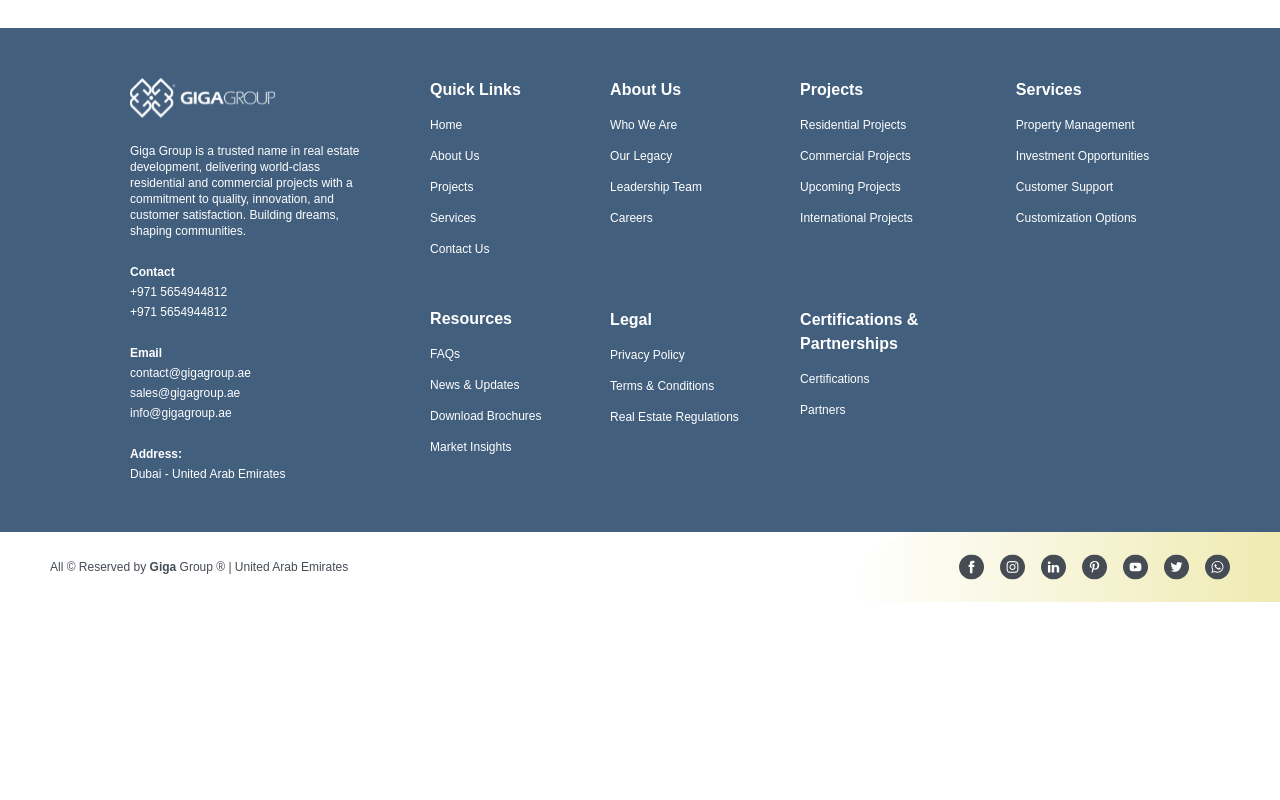
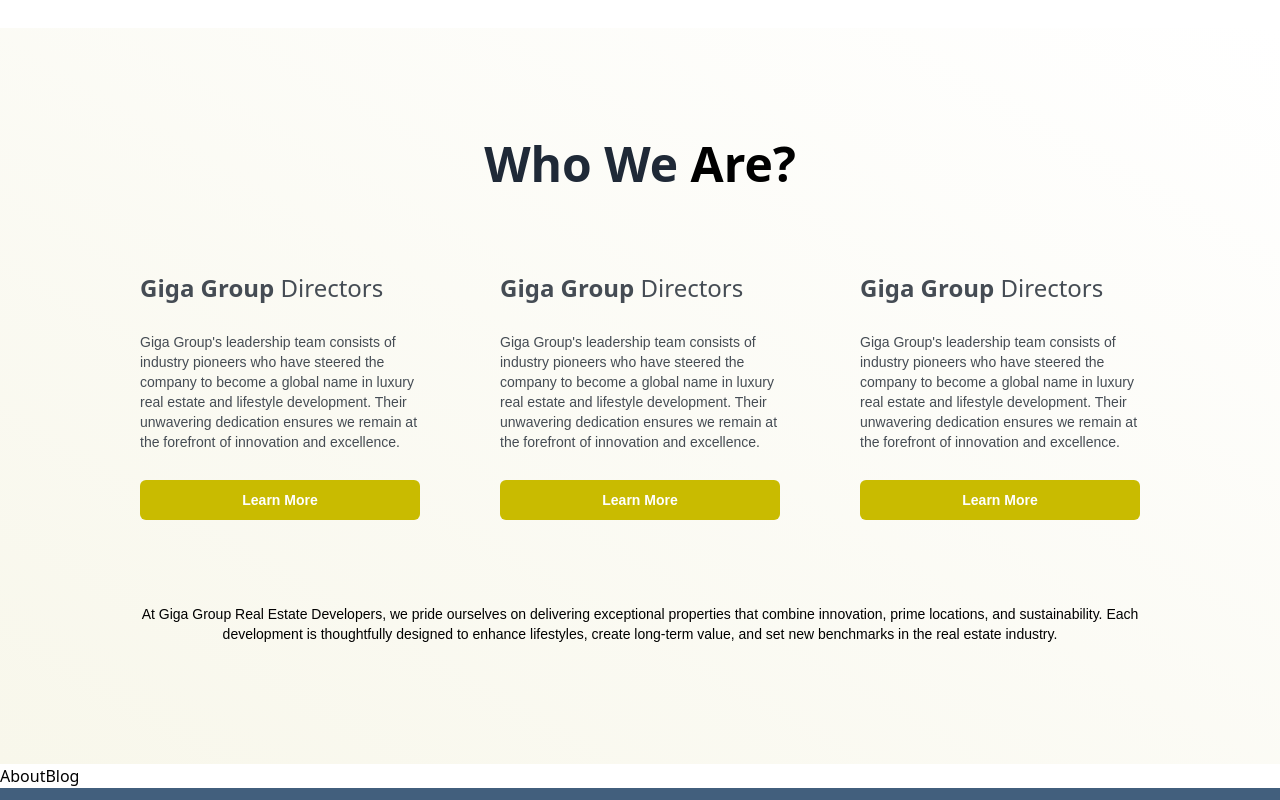
Before and after one commit to GigaGroupAE/Giga_Group_Website, a Next.js app: page /about in a window 1280 px wide. Shown: the part 1400-2200 px from the top of the page. Before the commit the page ends 2002 px from the top, so only its background shows below. Built offline with nearby package versions, Linux system fonts and the light colour scheme.

Commit message:
Compete who we are section

```diff
--- a/app/about/page.jsx
+++ b/app/about/page.jsx
@@ -1,12 +1,16 @@
 import React from "react";
 import HeroAbout from "../components/AboutComponents/HeroAbout";
 import GroupAbout from "../components/AboutComponents/GroupAbout";
+import WhoWeAre from "../components/AboutComponents/WhoWeAre";
+import AboutBlog from "../components/AboutComponents/AboutBlog";
 
 const page = () => {
   return (
     <section>
       <HeroAbout />
       <GroupAbout />
+      <WhoWeAre />
+      <AboutBlog />
     </section>
   );
 };
--- /dev/null
+++ b/app/components/AboutComponents/AboutBlog.jsx
@@ -0,0 +1,9 @@
+import React from 'react'
+
+const AboutBlog = () => {
+  return (
+    <div>AboutBlog</div>
+  )
+}
+
+export default AboutBlog
--- a/app/components/AboutComponents/WhoWeAre.jsx
+++ b/app/components/AboutComponents/WhoWeAre.jsx
@@ -1,9 +1,47 @@
-import React from 'react'
+import { whoWeAre } from "@/src/Data/WhoWeAre";
+import React from "react";
+import ButtonPrimary from "../ButtonPrimary";
 
 const WhoWeAre = () => {
   return (
-    <div>WhoWeAre</div>
-  )
-}
+    <div className="bg-gradient-to-tr from-[#F8F7EB] to-white px-8 py-16 md:px-28 md:py-28">
+      <h1 className="text-center text-3xl md:text-5xl font-semibold text-gray-800 mb-12">
+        Who We <b className="text-black">Are?</b>
+      </h1>
 
-export default WhoWeAre
+      <div className="grid grid-cols-1 md:grid-cols-3 gap-6  my-14">
+        {whoWeAre.map((item) => (
+          <div
+            key={item.id}
+            className="text-[#ffffff]  rounded-2xl    px-7 py-7 space-y-7"
+          >
+            <h2 className="text-2xl font-bold text-TextandIcons">
+              {item.title}{" "}
+              <span className="font-normal">{item.designation}</span>
+            </h2>
+            <h3 className="text-lg font-semibold text-gray-600"></h3>
+            <p className="text-TextandIcons font-poppins text-sm">
+              {item.about}
+            </p>
+
+            <div className="bg-secondary px-[25px] py-[10px] text-center rounded-md">
+              <h1 className="text-[#ffffff] font-poppins text-sm font-semibold">
+                Learn More
+              </h1>
+            </div>
+          </div>
+        ))}
+      </div>
+
+      <p className="descriptionText text-center w-[854]   mx-auto">
+        At Giga Group Real Estate Developers, we pride ourselves on delivering
+        exceptional properties that combine innovation, prime locations, and
+        sustainability. Each development is thoughtfully designed to enhance
+        lifestyles, create long-term value, and set new benchmarks in the real
+        estate industry.
+      </p>
+    </div>
+  );
+};
+
+export default WhoWeAre;
--- /dev/null
+++ b/src/Data/WhoWeAre.js
@@ -0,0 +1,23 @@
+export const whoWeAre = [
+  {
+    id: 1,
+    title: "Giga Group ",
+    designation: "Directors",
+    about:
+      "Giga Group's leadership team consists of industry pioneers who have steered the company to become a global name in luxury real estate and lifestyle development. Their unwavering dedication ensures we remain at the forefront of innovation and excellence.",
+  },
+  {
+    id: 2,
+    title: "Giga Group ",
+    designation: "Directors",
+    about:
+      "Giga Group's leadership team consists of industry pioneers who have steered the company to become a global name in luxury real estate and lifestyle development. Their unwavering dedication ensures we remain at the forefront of innovation and excellence.",
+  },
+  {
+    id: 3,
+    title: "Giga Group ",
+    designation: "Directors",
+    about:
+      "Giga Group's leadership team consists of industry pioneers who have steered the company to become a global name in luxury real estate and lifestyle development. Their unwavering dedication ensures we remain at the forefront of innovation and excellence.",
+  },
+];
```
